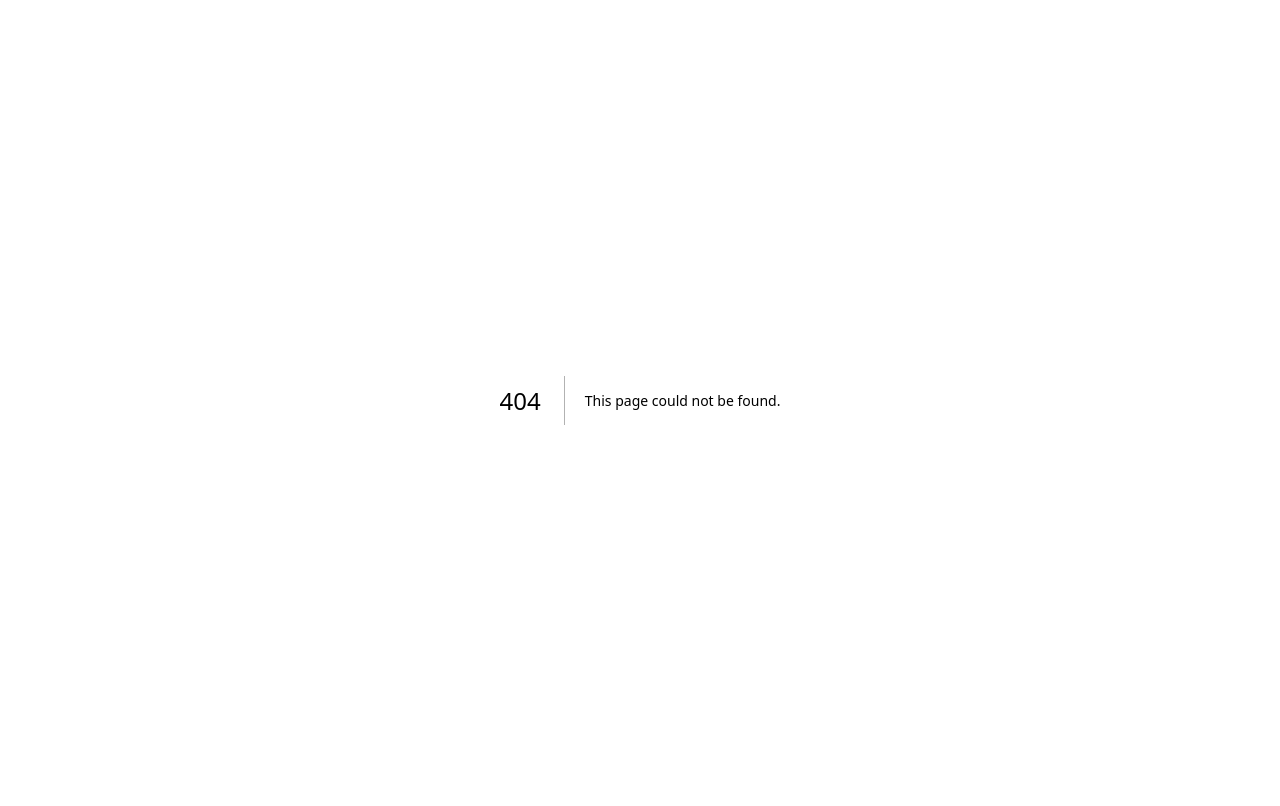
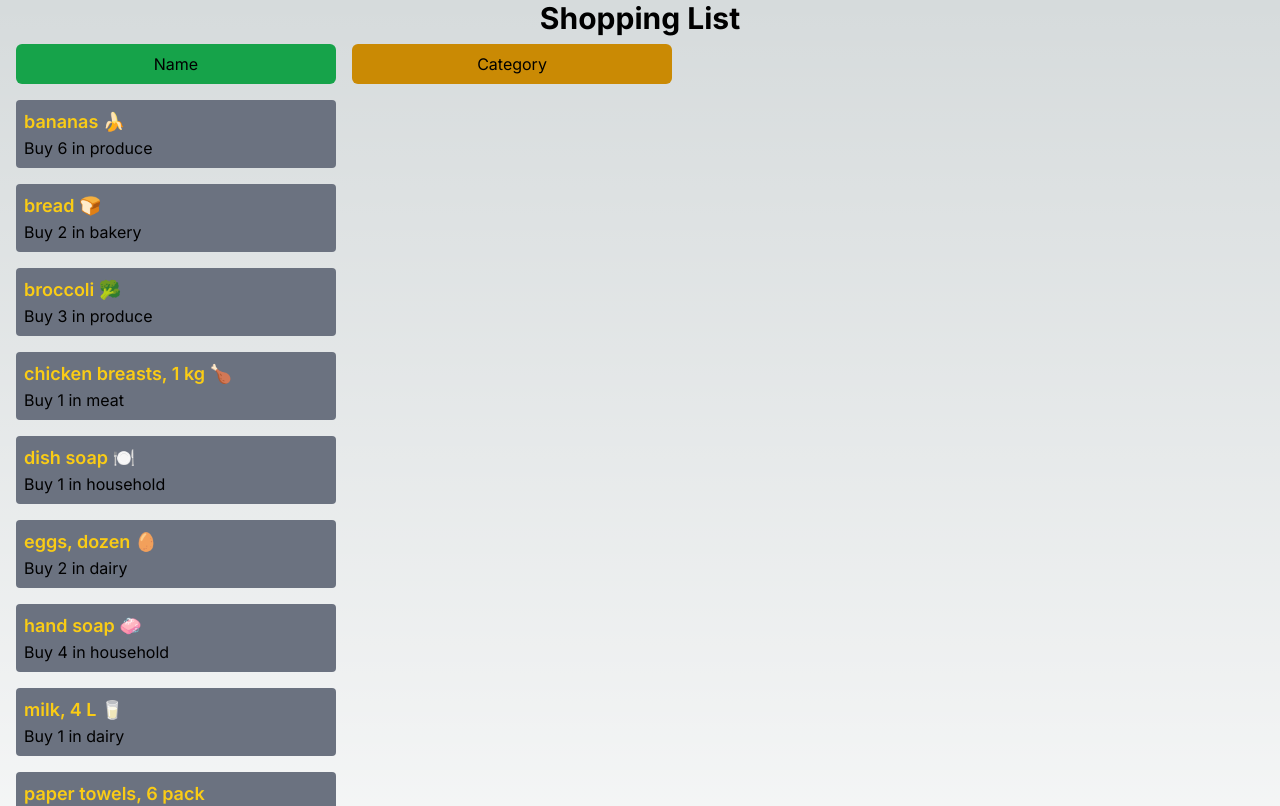
Before and after one commit to HartajMann/cprg306-assignments, a Next.js app: page /week5 in a window 1280 px wide. Before the commit this address had no page. Shown: the top 806 px of the page. Built offline with nearby package versions, Linux system fonts and the light colour scheme.

Commit message:
week5 Complete

```diff
--- a/app/page.js
+++ b/app/page.js
@@ -11,6 +11,7 @@ export default function Page()
         <p><Link href="/week2" className="hover:text-slate-500">Week 2</Link></p>
         <p><Link href="/week3" className="hover:text-slate-500">Week 3</Link></p>
         <p><Link href="/week4" className="hover:text-slate-500">Week 4</Link></p>
+        <p><Link href="/week5" className="hover:text-slate-500">Week 5</Link></p>
         </div>
     </div>
   );
--- /dev/null
+++ b/app/week5/item-list.js
@@ -0,0 +1,26 @@
+"use client";
+
+import { useState } from "react";
+import Item from "./item";
+import items from "./items.json";
+
+
+
+export default function ItemList()
+{
+  const[sortBy,setSortBy]=useState("name");
+  items.sort((a,b)=> a[sortBy].localeCompare(b[sortBy]));
+
+      return(
+        <div>
+        <div>
+          <button onClick={()=>setSortBy('name') }  className={`py-2 px-2 mt-2 ml-4 ${sortBy == 'name' ? 'bg-green-600 hover:bg-yellow-600' : 'bg-yellow-600'} hover:bg-green-700 rounded-md text-black w-full max-w-xs`}>Name</button>
+          <button onClick={()=>setSortBy('category')} className={`py-2 px-2 ml-4 mt-2 ${sortBy == 'category' ? 'bg-green-600 hover:bg-yellow-600 ': 'bg-yellow-600'} hover:bg-green-700 rounded-md text-black w-full max-w-xs`}>Category</button>
+          {/* <button onClick={()=>setSortBy('grouped-category')} className={`py-2 px-2 ml-4 mt-2 ${sortBy == 'grouped-category'?'bg-green-600 hover:bg-yellow-600': 'bg-yellow-600'} hover:bg-green-700 rounded-md text-black w-full max-w-xs`}>Grouped Category</button> */}
+        </div>
+        <div>
+          {items.map((item)=>(<Item key={item.id} name={item.name} quantity={item.quantity} category={item.category}/>))}
+        </div>
+        </div>
+      );
+}
--- /dev/null
+++ b/app/week5/item.js
@@ -0,0 +1,10 @@
+export default function Item({name,quantity,category}){
+    return(
+        <div className=" bg-gray-500 w-full max-w-xs m-4 p-2 rounded hover:scale-105 duration-75">
+            <li className="list-none">
+                <p className="font-semibold text-lg text-yellow-400">{name}</p>
+                <p>Buy {quantity} in {category}</p>
+            </li>
+        </div>
+    );
+}
--- /dev/null
+++ b/app/week5/items.json
@@ -0,0 +1,74 @@
+[
+    {
+      "id": "1h2GJKH12gkHG31h1H",
+      "name": "milk, 4 L 🥛",
+      "quantity": 1,
+      "category": "dairy"
+    },
+    {
+      "id": "2KJH3k2j3H1k2J3K1H",
+      "name": "bread 🍞",
+      "quantity": 2,
+      "category": "bakery"
+    },
+    {
+      "id": "3h2KJH3k2j3H1k2J3",
+      "name": "eggs, dozen 🥚",
+      "quantity": 2,
+      "category": "dairy"
+    },
+    {
+      "id": "4k2J3K1H2GJKH12gk",
+      "name": "bananas 🍌",
+      "quantity": 6,
+      "category": "produce"
+    },
+    {
+      "id": "5H1h1H2KJH3k2j3H",
+      "name": "broccoli 🥦",
+      "quantity": 3,
+      "category": "produce"
+    },
+    {
+      "id": "6H1k2J3K1H2GJKH1",
+      "name": "chicken breasts, 1 kg 🍗",
+      "quantity": 1,
+      "category": "meat"
+    },
+    {
+      "id": "7gkHG31h1H2KJH3k",
+      "name": "pasta sauce 🍝",
+      "quantity": 3,
+      "category": "canned goods"
+    },
+    {
+      "id": "8j3H1k2J3K1H2GJK",
+      "name": "spaghetti, 454 g 🍝",
+      "quantity": 2,
+      "category": "dry goods"
+    },
+    {
+      "id": "9H12gkHG31h1H2KJ",
+      "name": "toilet paper, 12 pack 🧻",
+      "quantity": 1,
+      "category": "household"
+    },
+    {
+      "id": "10H3k2j3H1k2J3K1",
+      "name": "paper towels, 6 pack",
+      "quantity": 1,
+      "category": "household"
+    },
+    {
+      "id": "11k2J3K1H2GJKH12",
+      "name": "dish soap 🍽️",
+      "quantity": 1,
+      "category": "household"
+    },
+    {
+      "id": "12GJKH12gkHG31h1",
+      "name": "hand soap 🧼",
+      "quantity": 4,
+      "category": "household"
+    }
+  ]
--- /dev/null
+++ b/app/week5/page.js
@@ -0,0 +1,11 @@
+import ItemList from "./item-list";
+
+export default function Page()
+{
+    return(
+        <main>
+            <h1 className="text-3xl font-bold text-center">Shopping List</h1>
+            <ItemList/>
+        </main>
+    );
+}
```
